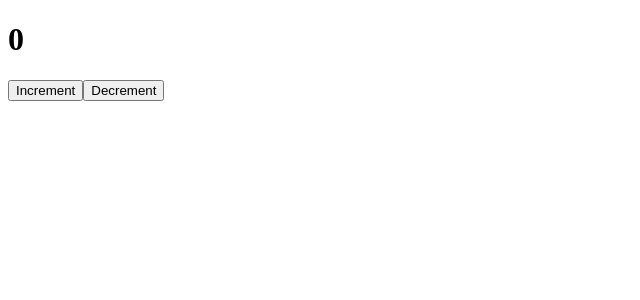
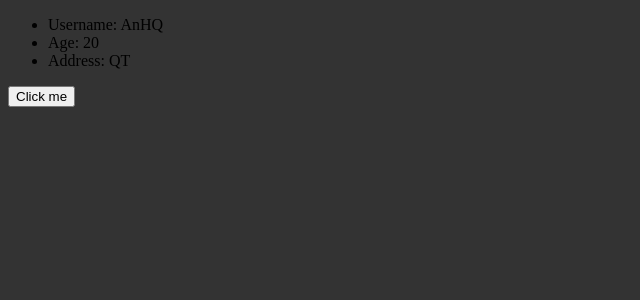
Before and after one commit to QuocAn108/ReactVite_Learning, a React (Vite) app in the folder ReactViteLearning/: page / in a window 1280 px wide. Shown: the top 300 px of the page, without its empty margins (0-640 px from the left). Built offline with nearby package versions, Linux system fonts and the light colour scheme.

Commit message:
UseContext in ReactJS

```diff
--- a/ReactViteLearning/src/App.jsx
+++ b/ReactViteLearning/src/App.jsx
@@ -1,24 +1,15 @@
-import { useReducer } from "react";
+import { createContext, useState } from "react";
+import ListUser from "./components/ListUser";
 
+export const ThemeContext = createContext();
 function App() {
-  const initialState = {
-    count: 0,
-  };
-  const reducer = (state, action) => {
-    switch (action.type) {
-      case "increment":
-        return { count: state.count + 1 };
-      case "decrement":
-        return { count: state.count - 1 };
-    }
-  };
-  const [state, dispatch] = useReducer(reducer, initialState);
+  const [theme, setTheme] = useState("dark");
   return (
-    <div>
-      <h1>{state.count}</h1>
-      <button onClick={() => dispatch({ type: "increment" })}>Increment</button>
-      <button onClick={() => dispatch({ type: "decrement" })}>Decrement</button>
-    </div>
+    <>
+      <ThemeContext.Provider value={{ theme, setTheme }}>
+        <ListUser />
+      </ThemeContext.Provider>
+    </>
   );
 }
 
--- /dev/null
+++ b/ReactViteLearning/src/components/ListUser.jsx
@@ -0,0 +1,9 @@
+import User from "./User";
+
+export default function ListUser() {
+  return (
+    <>
+      <User />
+    </>
+  );
+}
--- /dev/null
+++ b/ReactViteLearning/src/components/User.jsx
@@ -0,0 +1,25 @@
+import { useContext, useEffect } from "react";
+import { ThemeContext } from "../App";
+
+export default function User() {
+  const themeData = useContext(ThemeContext);
+  const { theme, setTheme } = themeData;
+  console.log(themeData);
+
+  useEffect(() => {
+    document.body.style.backgroundColor = theme === "dark" ? "#333" : "#fff";
+  }, [theme]);
+
+  return (
+    <>
+      <ul className={theme}>
+        <li>Username: AnHQ</li>
+        <li>Age: 20</li>
+        <li>Address: QT</li>
+      </ul>
+      <button onClick={() => setTheme(theme === "dark" ? "light" : "dark")}>
+        Click me
+      </button>
+    </>
+  );
+}
```
